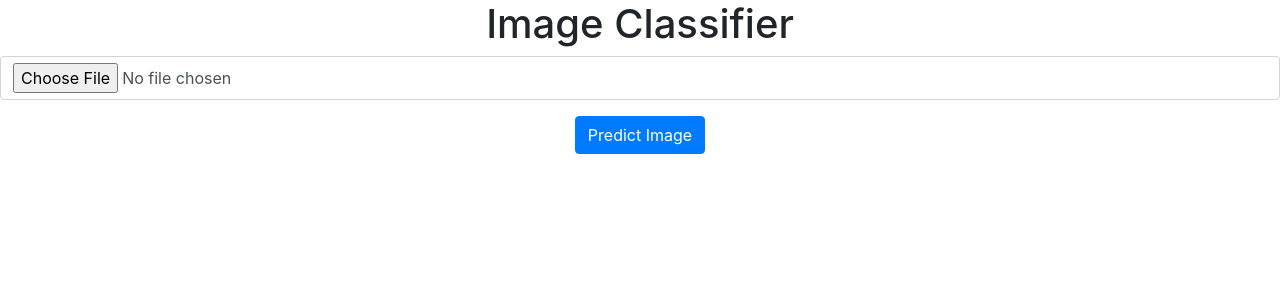
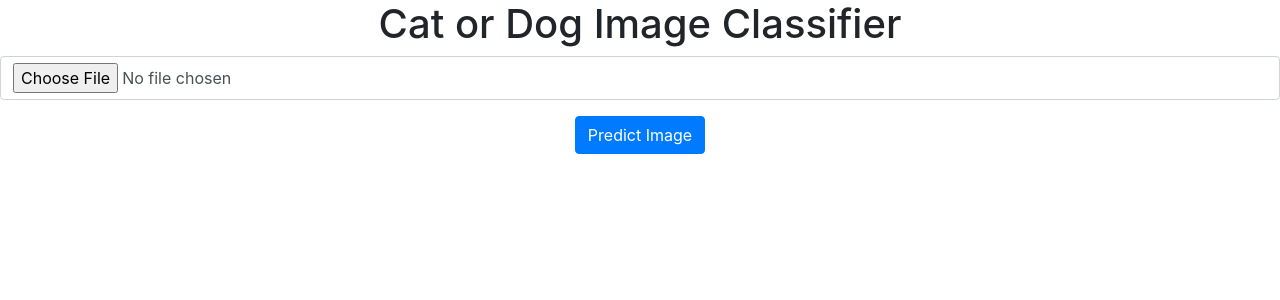
Before and after one commit to Adithya707/TL, a Flask app: page / in a window 1280 px wide. Shown: the top 300 px of the page. Run offline with Flask 2, Linux system fonts and the light colour scheme; some libraries are stand-ins or nearby versions.

Commit message:
Third Commit

```diff
--- a/templates/index.html
+++ b/templates/index.html
@@ -5,7 +5,7 @@
         <link rel="stylesheet" href="https://maxcdn.bootstrapcdn.com/bootstrap/4.0.0/css/bootstrap.min.css" integrity="sha384-Gn5384xqQ1aoWXA+058RXPxPg6fy4IWvTNh0E263XmFcJlSAwiGgFAW/dAiS6JXm" crossorigin="anonymous">
     </head>
     <body>
-        <h1 class='text-center'>Image Classifier</h1>
+        <h1 class='text-center'>Cat or Dog Image Classifier</h1>
         <form class="text-center" action="/" method="POST" enctype="multipart/form-data">
              <input type="file" name="imagefile" class="form-control">
              <input type="submit" value="Predict Image" class="btn btn-primary mt-3">
```
Also changed, not shown: requirements.txt (added, +25 -0 lines), images/cat.4996.jpg (added), images/dog.4984.jpg (added), images/dog.4994.jpg (added), 1 other file.
